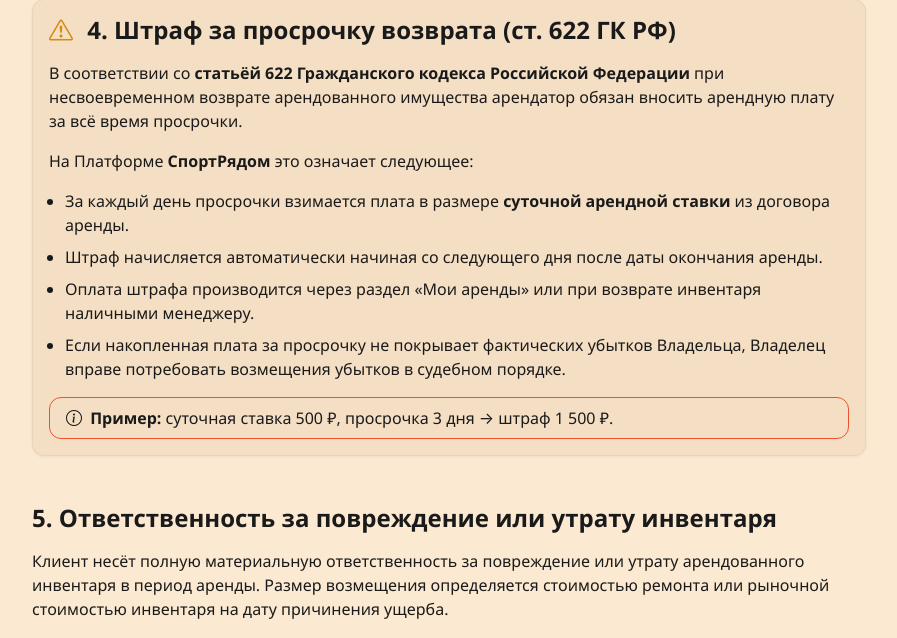
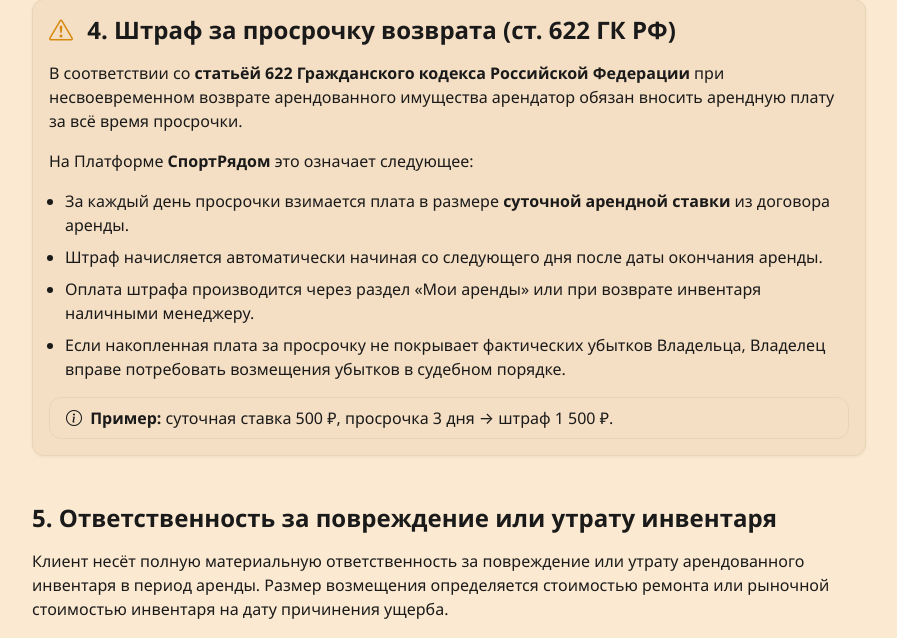
Before and after one commit to goonthug/sport_kursach, a Django app: page /terms/ in a window 1280 px wide. Shown: the part 1053-1691 px from the top of the page, without its empty margins (191-1088 px from the left). Run offline with Django 5.2, Linux system fonts and the light colour scheme.

Commit message:
fix: alert-warning border neutral; alert-secondary text black

```diff
--- a/sportrent/static/css/frzn.css
+++ b/sportrent/static/css/frzn.css
@@ -388,7 +388,7 @@ a:focus, a:focus-visible {
 .alert-danger   { background: #fef2f2 !important; border-color: var(--danger)  !important; color: #7b1d1d !important; }
 .alert-warning  { background: #fffbeb !important; border-color: var(--warning) !important; color: #7c4a00 !important; }
 .alert-info     { background: var(--bg-alt) !important; border-color: var(--border) !important; color: var(--text) !important; }
-.alert-secondary{ background: var(--bg-alt) !important; border-color: var(--border) !important; color: var(--text-muted) !important; }
+.alert-secondary{ background: var(--bg-alt) !important; border-color: var(--border) !important; color: var(--text) !important; }
 
 /* ── ТАБЛИЦЫ ── */
 .table {
@@ -913,7 +913,7 @@ select {
 /* alert-warning → бежевый, оранжевая граница */
 .alert-warning {
   background: var(--bg-alt) !important;
-  border-color: var(--accent) !important;
+  border-color: var(--border) !important;
   color: var(--text) !important;
 }
 
```
